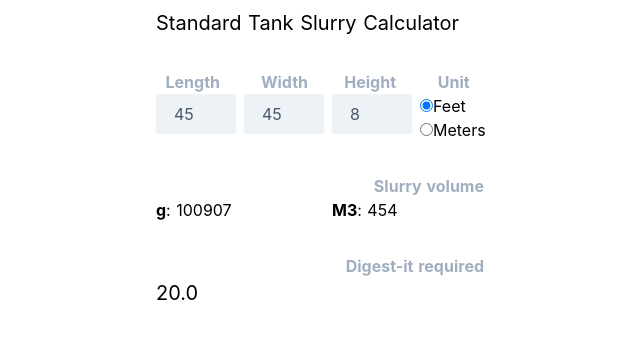
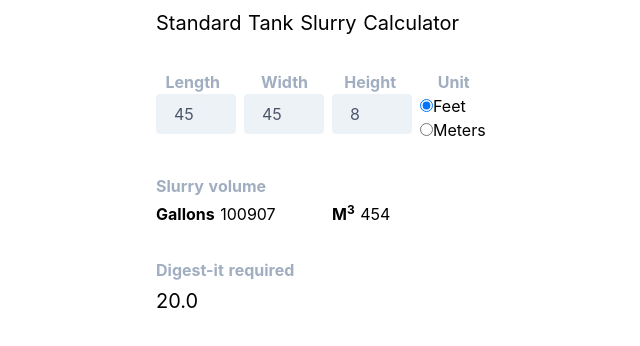
Before and after one commit to andyxmas/digest-it-calculator, a Nuxt app: page / in a window 1280 px wide. Shown: the top 346 px of the page, without its empty margins (312-952 px from the left). Built offline with nearby package versions, Linux system fonts and the light colour scheme.

Commit message:
update packages inc PWA + css tidy

```diff
--- a/pages/index.vue
+++ b/pages/index.vue
@@ -66,16 +66,16 @@
 
     </div>
 
-<h2 class="block text-gray-500 font-bold md:text-right mb-1 md:mb-0 pr-4 mt-8">Slurry volume</h2>
+<h2 class="block text-gray-500 font-bold mb-1 pr-4 mt-8">Slurry volume</h2>
 <div class="flex space-x-2">
 
 
-    <p class="w-full"><strong>g</strong>: {{ g | dp }}</p>
-    <p class="w-full"><strong>M3</strong>: {{ m3 | dp }}</p>
+    <p class="w-full"><strong>Gallons</strong> {{ gallons| dp }}</p>
+    <p class="w-full"><strong>M<sup>3</sup></strong> {{ m3 | dp }}</p>
 
 </div>
 
-<h2 class="block text-gray-500 font-bold md:text-right mb-1 md:mb-0 pr-4 mt-8">Digest-it required</h2>
+<h2 class="block text-gray-500 font-bold mb-1 pr-4 mt-8">Digest-it required</h2>
 <p class="text-xl">{{ required}} </p>
   </div>
 </template>
@@ -93,7 +93,7 @@ export default {
     }
   },
   computed: {
-    g: function() {
+    gallons: function() {
       if (this.unit == 'm') {
         return (this.length * this.width * this.height) * 219.969
       } else if (this.unit == 'ft') {
@@ -101,7 +101,7 @@ export default {
       }
     },
     m3: function () {
-      return this.g/1000 * 4.5
+      return this.gallons/1000 * 4.5
     },
     required: function () {
       let amount = this.m3 / this.per_m_divisor
```
Also changed, not shown: package.json (+4 -4 lines), 1 other file (tests, documents, lock files or other folders).
